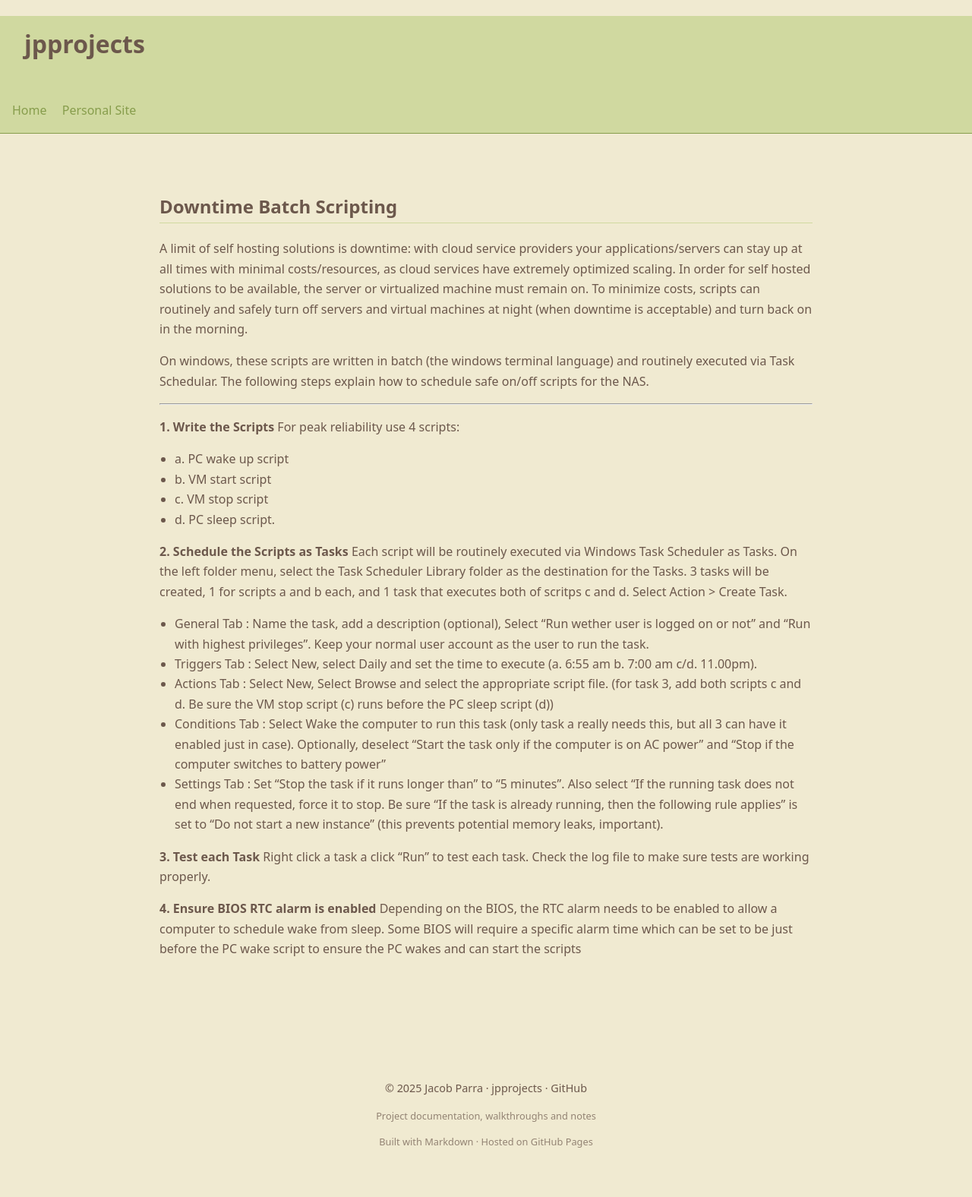
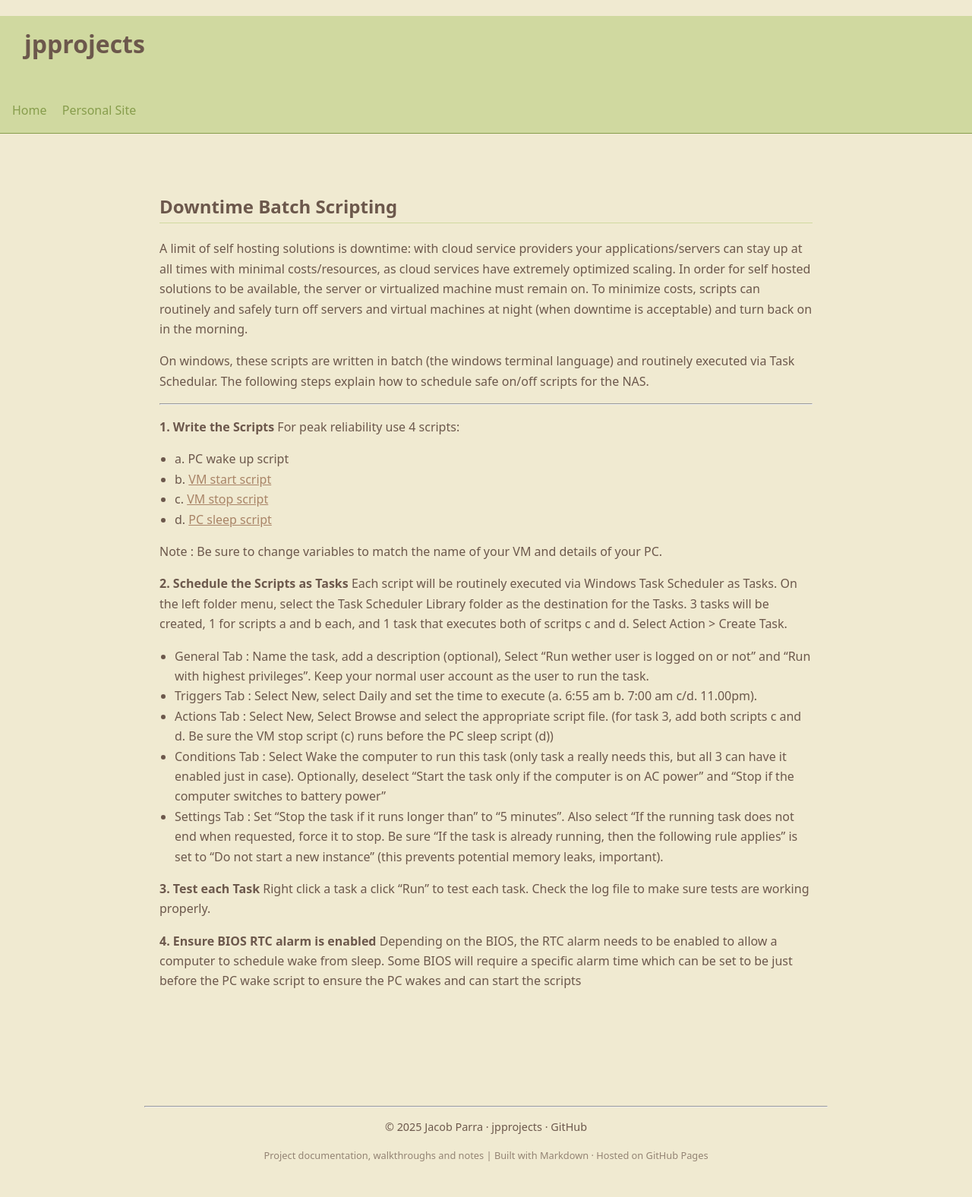
Before and after one commit to jacob-parra/jpprojects, a Jekyll site: the page built from projects/scripting.md, in a window 1280 px wide. Shown: the whole page at 76% size. Built offline with Jekyll 4.4.1, drawn with Linux system fonts in a browser that asks for light colours.

Commit message:
Moved files, added dowload links, added styling

```diff
--- a/_layouts/default.html
+++ b/_layouts/default.html
@@ -21,17 +21,15 @@
 
 <footer class="site-footer">
   <div class="footer-content">
+    <hr>
     <p>
       © <span id="year"></span> Jacob Parra ·
       jpprojects ·
       <a href="https://github.com/jacob-parra" target="_blank" rel="noopener">GitHub</a>
     </p>
     <p class="footer-subtext">
-    Project documentation, walkthroughs and notes
-    </p>
-    <p class="footer-subtext">
-    Built with Markdown · Hosted on GitHub Pages
-    </p>
+    Project documentation, walkthroughs and notes | Built with Markdown · Hosted on GitHub Pages
+
   </div>
 </footer>
 
--- a/assets/style.css
+++ b/assets/style.css
@@ -79,7 +79,9 @@ pre code {
   padding: 0;
 }
 
-
+hr {
+  color : var(--green);
+}
 
 a, a:visited {
   color: var(--light_brown);
--- a/projects/scripting.md
+++ b/projects/scripting.md
@@ -15,9 +15,11 @@ On windows, these scripts are written in batch (the windows terminal language) a
 For peak reliability use 4 scripts:
 
 - a. PC wake up script
-- b. VM start script
-- c. VM stop script
-- d. PC sleep script.
+- b. [VM start script](/jpprojects/downloads/start_truenas.bat)
+- c. [VM stop script](/jpprojects/downloads/shutdown_truenas.bat)
+- d. [PC sleep script](/jpprojects/downloads/sleep_pc.bat)
+
+Note : Be sure to change variables to match the name of your VM and details of your PC.
 
 **2. Schedule the Scripts as Tasks**
 Each script will be routinely executed via Windows Task Scheduler as Tasks. On the left folder menu, select the Task Scheduler Library folder as the destination for the Tasks. 3 tasks will be created, 1 for scripts a and b each,  and 1 task that executes both of scritps c and d. Select Action > Create Task.
```
Also changed, not shown: projects/truenas.md (+4 -0 lines), 6 other files.
